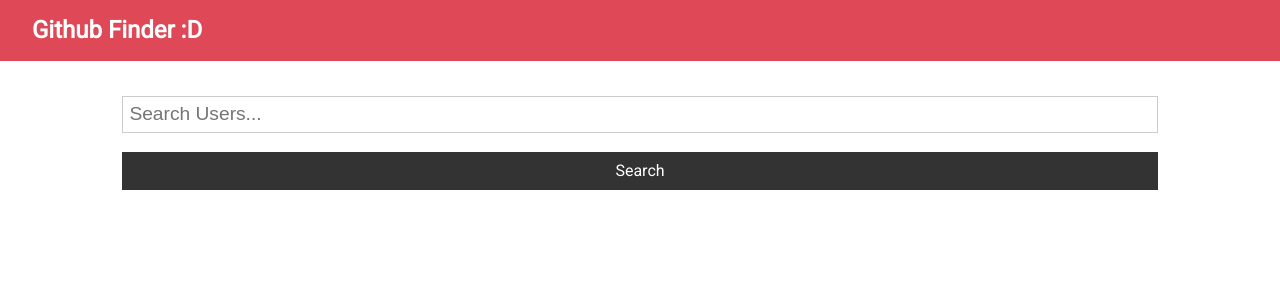
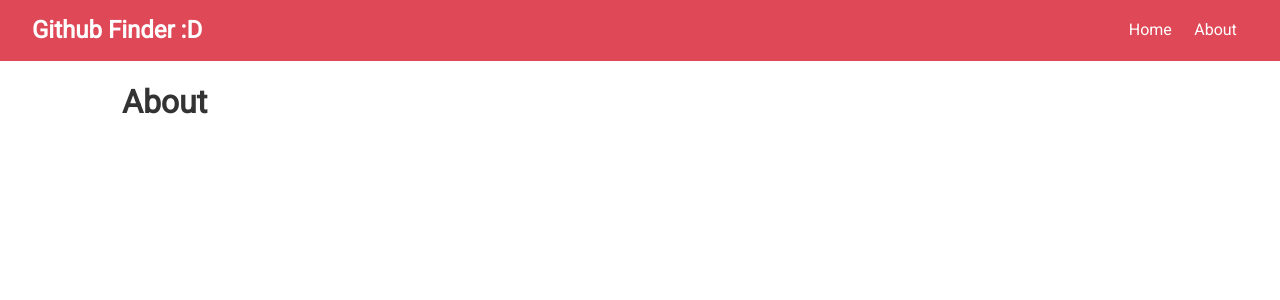
Before and after one commit to danramzdev/practice-projects, a React (Create React App) app in the folder react/github-finder/: page /about in a window 1280 px wide. Shown: the top 300 px of the page. Built offline with nearby package versions, Linux system fonts and the light colour scheme.

Commit message:
React router setup

```diff
--- a/react/github-finder/package.json
+++ b/react/github-finder/package.json
@@ -9,6 +9,7 @@
     "axios": "^0.19.2",
     "react": "^16.13.1",
     "react-dom": "^16.13.1",
+    "react-router-dom": "^5.2.0",
     "react-scripts": "3.4.1"
   },
   "scripts": {
--- a/react/github-finder/src/App.js
+++ b/react/github-finder/src/App.js
@@ -1,8 +1,14 @@
-import React from "react";
+import React, { Fragment } from "react";
+import { BrowserRouter as Router, Switch, Route } from "react-router-dom";
+
+// Components
 import Navbar from "./components/layout/Navbar";
 import Users from "./components/users/Users";
 import Search from "./components/users/Search";
 import { Alert } from "./components/layout/Alert";
+
+// Pages
+import About from "./components/pages/About";
 
 import axios from "axios";
 
@@ -50,19 +56,35 @@
 
   render() {
     return (
+      <Router>
         <div className="App">
           <Navbar title="Github Finder :D" />
           <div className="container">
             <Alert alert={this.state.alert} />
+            <Switch>
+              <Route
+                exact
+                path="/"
+                render={(props) => (
+                  <Fragment>
                     <Search
                       searchUsers={this.searchUsers}
                       clearUsers={this.clearUsers}
                       showClear={this.state.users.length > 0 ? true : false}
                       setAlert={this.setAlert}
                     />
-          <Users loading={this.state.loading} users={this.state.users} />
+                    <Users
+                      loading={this.state.loading}
+                      users={this.state.users}
+                    />
+                  </Fragment>
+                )}
+              />
+              <Route exact path="/about" component={About} />
+            </Switch>
           </div>
         </div>
+      </Router>
     );
   }
 }
--- a/react/github-finder/src/components/layout/Navbar.js
+++ b/react/github-finder/src/components/layout/Navbar.js
@@ -1,10 +1,20 @@
 import React from "react";
+import { Link } from "react-router-dom";
 import PropTypes from "prop-types";
 
 function Navbar(props) {
   return (
     <nav className="navbar bg-primary">
       <h1>{props.title}</h1>
+
+      <ul>
+        <li>
+          <Link to="/">Home</Link>
+        </li>
+        <li>
+          <Link to="/about">About</Link>
+        </li>
+      </ul>
     </nav>
   );
 }
--- /dev/null
+++ b/react/github-finder/src/components/pages/About.js
@@ -0,0 +1,11 @@
+import React, { Fragment } from "react";
+
+function About() {
+  return (
+    <Fragment>
+      <h1>About</h1>
+    </Fragment>
+  );
+}
+
+export default About;
```
Also changed, not shown: 1 other file (tests, documents, lock files or other folders). Lines whose indentation alone changed are shown as unchanged.
